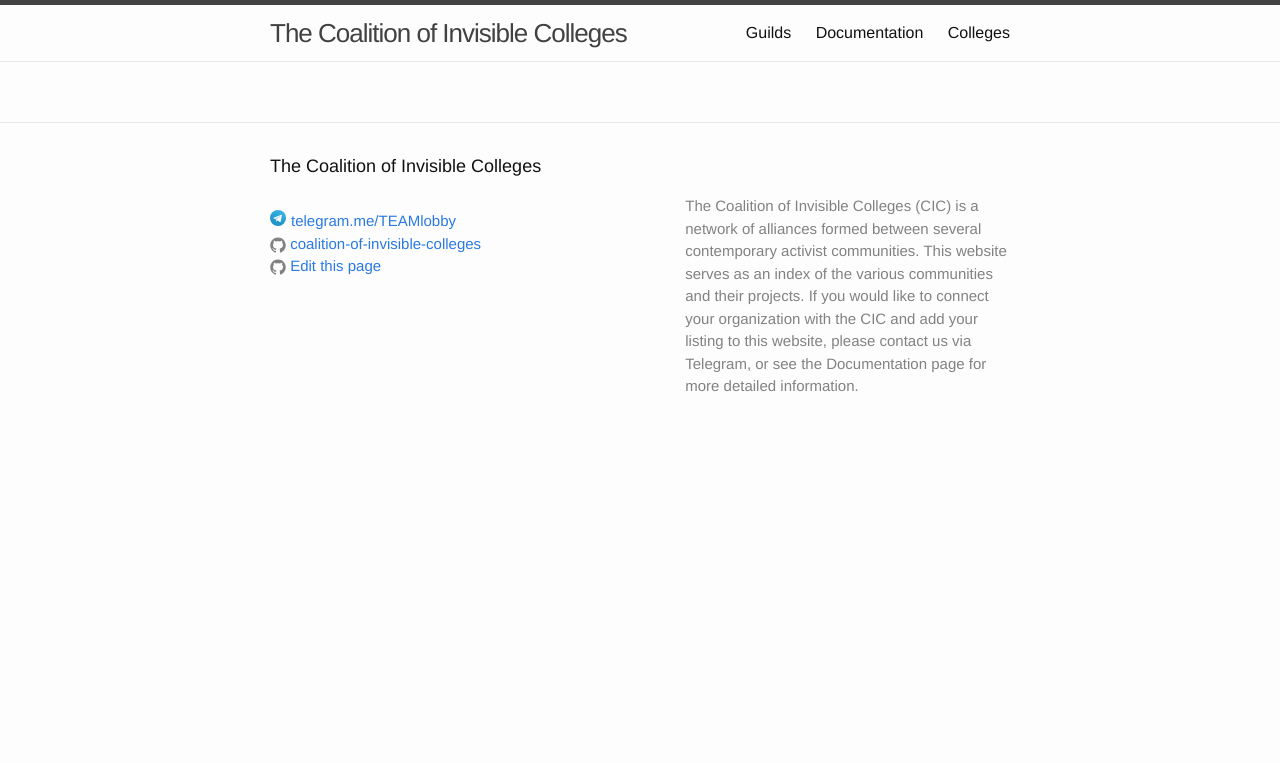
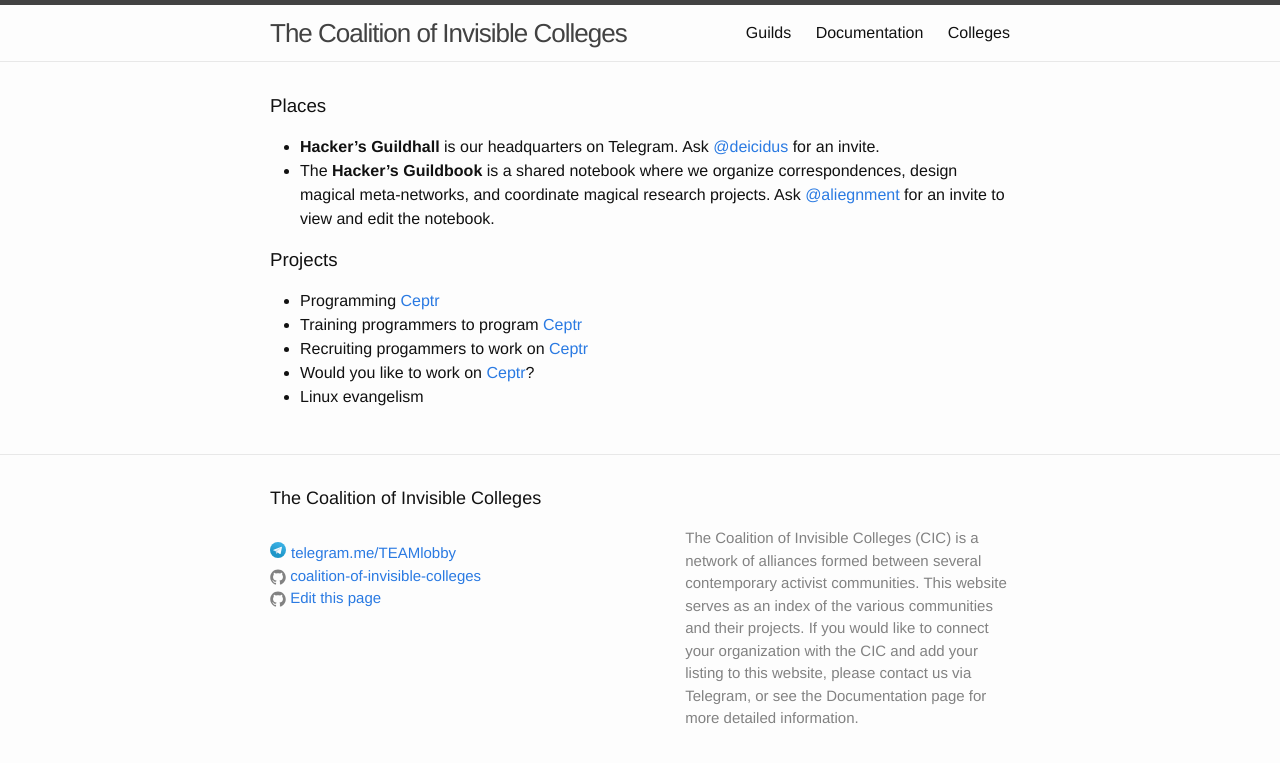
Before and after one commit to coalition-of-invisible-colleges/cic.github.io, a Jekyll site: the page built from colleges/TEAM/team-hackers.md, in a window 1280 px wide. Shown: the top 763 px of the page. Built offline with Jekyll 4.4.1, drawn with Linux system fonts in a browser that asks for light colours.

Commit message:
Started listing

```diff
--- a/colleges/TEAM/team-hackers.md
+++ b/colleges/TEAM/team-hackers.md
@@ -4,3 +4,14 @@ college: TEAM
 guild: hackers
 pointperson: deicidus
 ---
+### Places
+* **Hacker's Guildhall** is our headquarters on Telegram. Ask [@deicidus](http://telegram.me/deicidus) for an invite.
+* The **Hacker's Guildbook** is a shared notebook where we organize correspondences, design magical meta-networks, and coordinate magical research projects. Ask [@aliegnment](http://telegram.me/aliegnment) for an invite to view and edit the notebook.
+
+### Projects
+
+* Programming [Ceptr](/colleges/ceptr)
+* Training programmers to program [Ceptr](/colleges/ceptr)
+* Recruiting progammers to work on [Ceptr](/colleges/ceptr)
+* Would you like to work on [Ceptr](/colleges/ceptr)?
+* Linux evangelism
```
